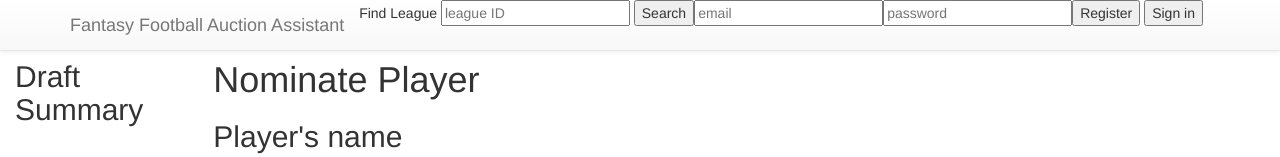
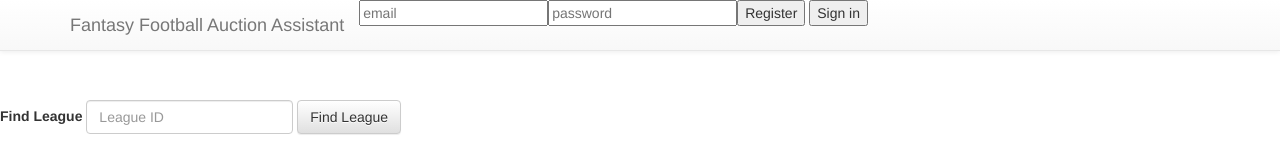
Before and after one commit to GHolmes04/FantasyFootball-Auction-Assistant, a website: page index.html in a window 1280 px wide. Shown: the top 157 px of the page. Drawn offline with nearby package versions, Linux system fonts and the light colour scheme; no server answers.

Commit message:
Adds find League By ID Row

```diff
--- a/index.html
+++ b/index.html
@@ -1,4 +1,4 @@
-!DOCTYPE html>
+<!DOCTYPE html>
 <html>
 
 <head>
@@ -7,13 +7,15 @@
     <link href="node_modules/bootstrap/dist/css/bootstrap-theme.min.css" rel="stylesheet">
     <link href="styles/style.css" rel="stylesheet">
     <script src="/node_modules/handlebars/dist/handlebars.min.js"></script>
-    <script src="/app/playerDB.js"> </script>
-    <script src="/app/positionDB.js"> </script>
-    <script src="/app/teamDB.js"> </script>
+    <script src="/app/playerDB.js">
+    </script>
+    <script src="/app/positionDB.js">
+    </script>
+    <script src="/app/teamDB.js">
+    </script>
     <script src="views.js"></script>
     <script src="main.js"></script>
     <script type='text/javascript' src='app/app.js'></script>
-
 </head>
 
 <body>
@@ -24,7 +26,7 @@
             </div>
             <div id="navbar" class="navbar-collapse collapse">
                 <ul class="nav navbar-nav">
-                    <li> Find League <input id= 'leagueID' placeholder="league ID"> <button id="findLeague"> Search</button></li>
+
                     <li>
                         <input id="email" placeholder="email">
                     </li>
@@ -39,20 +41,28 @@
             </div>
         </div>
     </nav>
+    <div class="container-fluid">
+        <div class="row">
+            <form class="form-inline">
+                <div class="form-group">
+                    <label for="leagueSearch">Find League</label>
+                    <input type="text" class="form-control" id="leagueID" placeholder="League ID">
+                </div>
+                <button type="submit" class="btn btn-default" id="findLeague">Find League</button>
+            </form>
+        </div>
+    </div>
 
-    <br>
-    <br>
         <div class="right col-md-2">
             <H2> Draft Summary </H2>
             <ul id="summary-list">
                 <!-- Draft Summary Handlebars -->
             </ul>
         </div>
-
         <div class="player-search">
             <h1>Nominate Player</h1>
             <h2>Player's name</h2>
-    <input id='playersName' placeholder= 'Last Name, First Name'>
+            <input id='playersName' placeholder='Last Name, First Name'>
             <h2>Position</h2>
             <select id="select_positions" multiple="false"></select>
             <h2>Team</h2>
@@ -60,43 +70,29 @@
             <button id='findPlayer'>Find Player</button>
             <div id='searchResults'></div>
         </div>
-
-<div class= "playerInfo">
-    <ul id= 'posibleNominations'></ul>
-
-
-    <h3>Final Bid </h3>
-        $<input id="winning-bid" placeholder="$$">
+        <div class="playerInfo">
+            <ul id='posibleNominations'></ul>
+            <h3>Final Bid </h3> $
+            <input id="winning-bid" placeholder="$$">
             <h3> Years in Contract </h3>
             <input id="years" placeholder="Years">
             <h2>Franchise</h2>
             <select id="select_franchise" multiple="false"></select>
-
             <button id='submitPlayer'> submit </button>
         </div>
-
-
         <div class="draft-board">
             <h2> Auction Result </h2>
         </div>
-
-
-
         <!--Templates-->
         <script id="nomination-template" type="text/x-handlebars-template">
             {{#each players}}
-            <li><input type="radio" name="selectPlayer" value="{{name}}">{{name}}  {{team}} {{position}}</li>
+            <li>
+                <input type="radio" name="selectPlayer" value="{{name}}">{{name}} {{team}} {{position}}</li>
             {{/each}}
-
         </script>
-
         <script id="summary-template" type="text/x-handlebars-template">
-        <li>{{playerSelected.name}}  Salary: $ {{playerSelected.salary}} Years: {{playerSelected.contractLength}} </li>
+            <li>{{playerSelected.name}} Salary: $ {{playerSelected.salary}} Years: {{playerSelected.contractLength}} </li>
         </script>
-
-
-
-
         <!--  <script id="create-teams-table" type="text/x-handlebars-template">
     {{#each rosters}}
     <table>
@@ -117,10 +113,7 @@
     </table>
     {{/rosters}}
 </script> -->
-
-
         <script src="https://ajax.googleapis.com/ajax/libs/jquery/1.11.3/jquery.min.js"></script>
-
 </body>
 
 </html>
--- a/styles/style.css
+++ b/styles/style.css
@@ -1,4 +1,6 @@
-
+body {
+  padding-top: 100px;
+}
 .content{
   padding-top: 100px;
   margin: auto;
```
Lines whose indentation alone changed are shown as unchanged.
